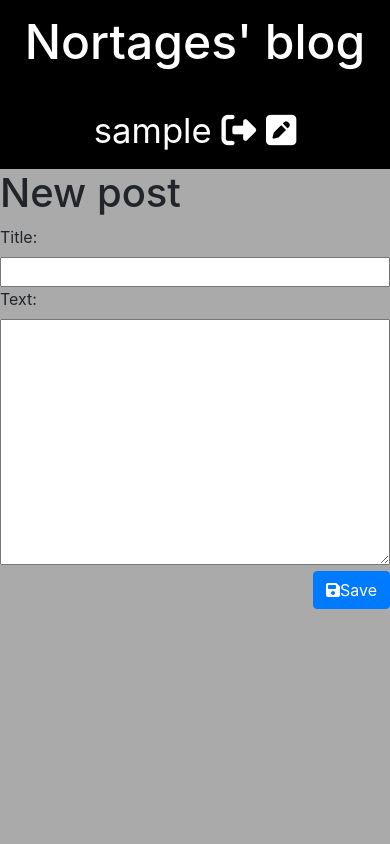
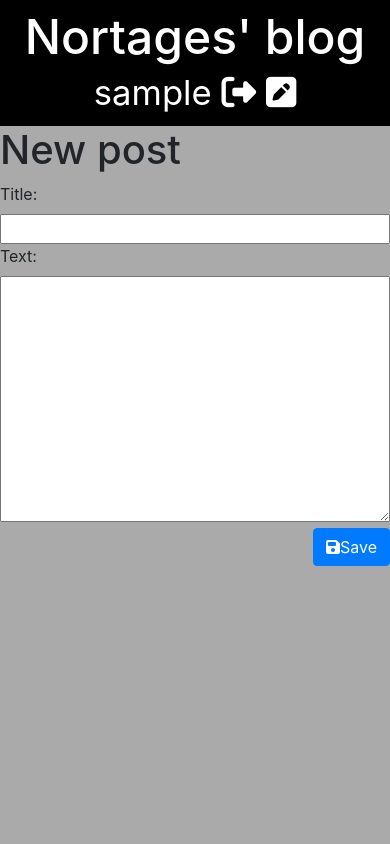
Before and after one commit to nortages/my-first-blog, a Django app: page /post/new/ in a window 390 px wide. Run offline with Django 3.2, Linux system fonts and the light colour scheme; the visitor is signed in with stand-in values (Sample User, id 1); some libraries are stand-ins or nearby versions.

Commit message:
Change some design

```diff
--- a/blog/static/css/blog.css
+++ b/blog/static/css/blog.css
@@ -11,7 +11,6 @@ p {
 }
 
 .page-header {
-    height: 20%;
     background-color: #000;
     display: flex;
     justify-content: space-between;
@@ -48,7 +47,6 @@ p {
 }
 
 .content {
-    height: 80%;
     /*flex: 1 1 auto;*/
     /*margin-left: 5em;*/
     /*margin-right: 5em;*/
--- a/blog/templates/blog/base.html
+++ b/blog/templates/blog/base.html
@@ -23,11 +23,11 @@
 </head>
 <body>
     <div class="container-fluid">
-    	<div class="row page-header">
-            <div class="col-sm-12 col-md-6 main-title text-center">
+    	<div class="row page-header p-2">
+            <div class="col-lg-6 main-title text-center">
                 <h1><a href="/">Nortages' blog</a></h1>
             </div>
-            <div class="col-sm-12 col-md-6 options text-center mt-sm-n4 mt-md-0">
+            <div class="col-lg-6 options text-center mt-n2 mt-lg-0">
                 {% if user.is_authenticated %}
                     <div class="top-menu">
                         <a href="{% url 'profile' username=user.username %}">{{ user.username }}</a>
@@ -45,7 +45,7 @@
         </div>
 
         <div class="row content no-gutters justify-content-center">
-            <div class="col-md-10">
+            <div class="col-lg-10">
                 {% block content %}
                 {% endblock %}
             </div>
```
